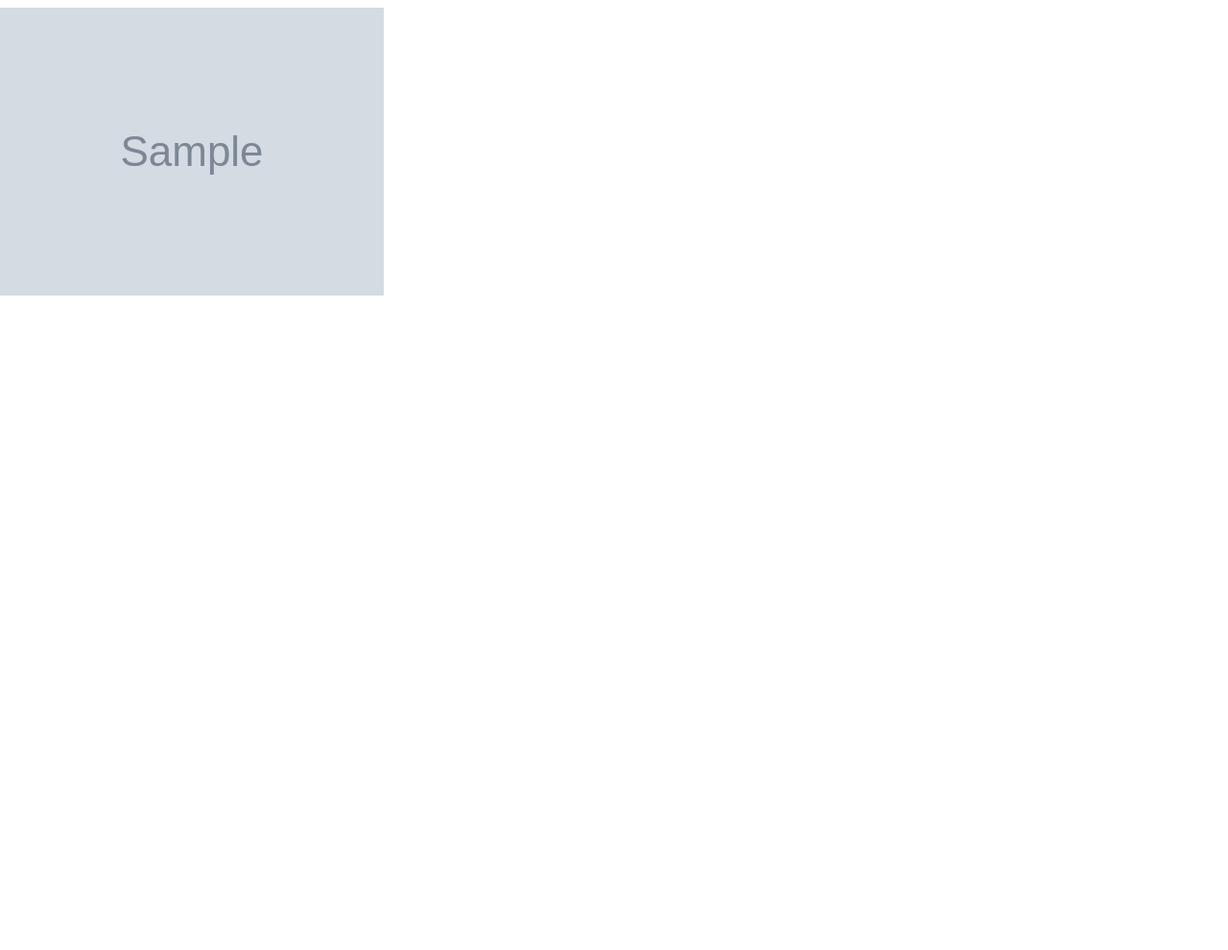
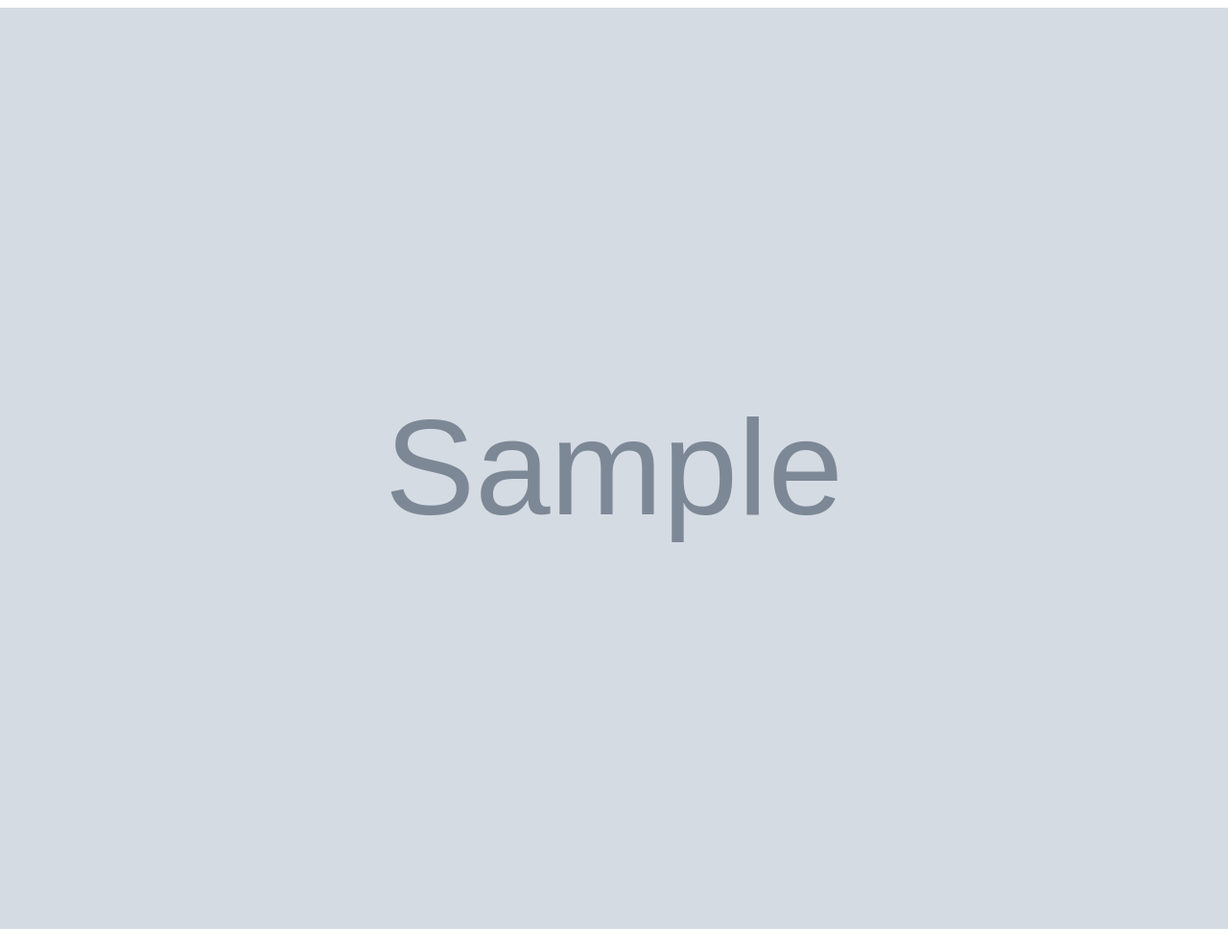
Before and after one commit to kevinallenbriggs/slider, a PHP site: page / in a window 1280 px wide. Shown: the part 28-1018 px from the top of the page at 96% size. Before the commit the page ends 336 px from the top, so only its background shows below. Run offline with PHP 8.4, Linux system fonts and the light colour scheme; tables that the repository leaves empty or names only in its code hold one stand-in row (values such as "Sample post"); grey boxes marked "Sample" are stand-in pictures; data that the repository does not hold is empty.

Commit message:
removed padding from .text

```diff
--- a/app/views/style.css
+++ b/app/views/style.css
@@ -30,9 +30,8 @@ body {
 
 
 /* Slideshow images */
-.mySlides > .slideImg {
+.mySlides > img {
   width:  100%;
-  height: 100%;
 }
 
 
@@ -40,7 +39,7 @@ body {
 .text {
   color: #f2f2f2;
   font-size: 15px;
-  padding: 8px 12px;
+  /*padding: 8px 12px;*/
   position: absolute;
   bottom: 8px;
   width: 100%;
```
